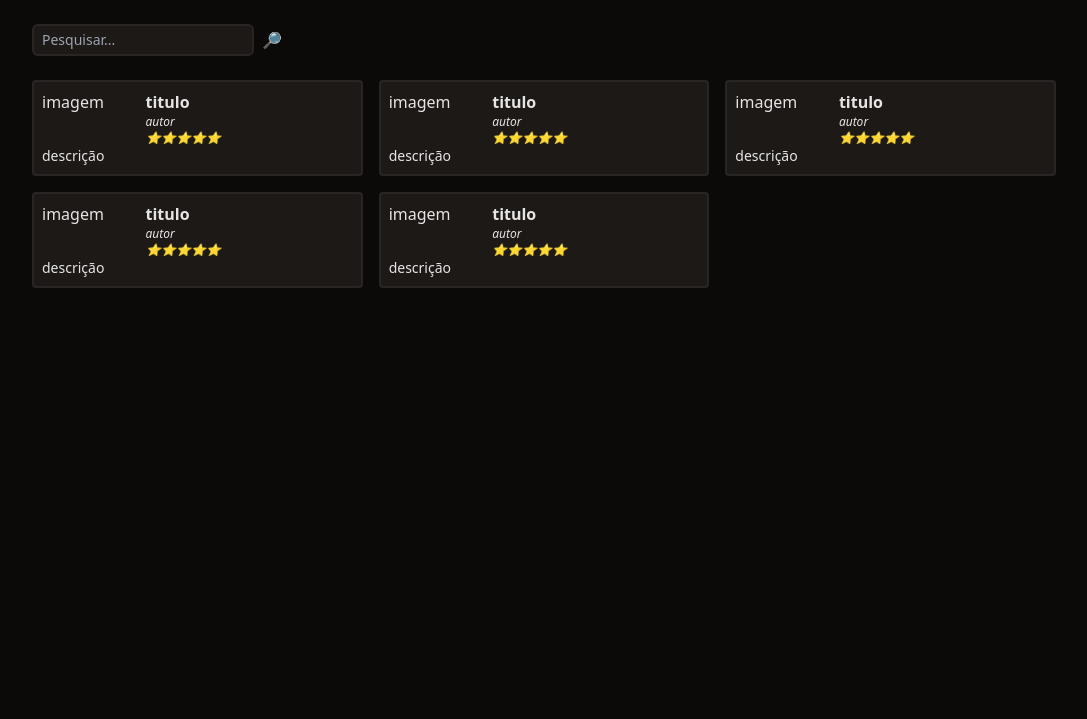
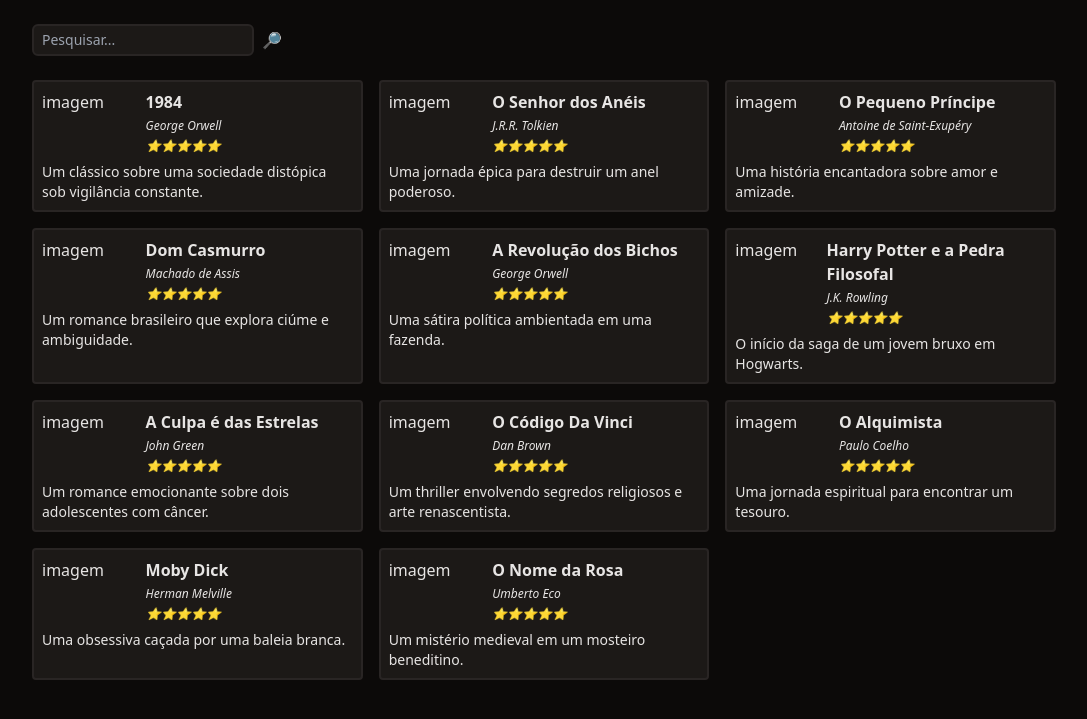
Before and after one commit to kerlonlh/Bookwise, a PHP site: page / in a window 1280 px wide. Shown: the part 60-779 px from the top of the page, without its empty margins (96-1183 px from the left). Run offline with PHP 8.4, Linux system fonts and the light colour scheme; some libraries are stand-ins or nearby versions.

```diff
--- /dev/null
+++ b/dados.php
@@ -0,0 +1,17 @@
+<?php
+$livros = [
+    ['id' => 1, 'titulo' => '1984', 'autor' => 'George Orwell', 'descricao' => 'Um clássico sobre uma sociedade distópica sob vigilância constante.'],
+    ['id' => 2, 'titulo' => 'O Senhor dos Anéis', 'autor' => 'J.R.R. Tolkien', 'descricao' => 'Uma jornada épica para destruir um anel poderoso.'],
+    ['id' => 3, 'titulo' => 'O Pequeno Príncipe', 'autor' => 'Antoine de Saint-Exupéry', 'descricao' => 'Uma história encantadora sobre amor e amizade.'],
+    ['id' => 4, 'titulo' => 'Dom Casmurro', 'autor' => 'Machado de Assis', 'descricao' => 'Um romance brasileiro que explora ciúme e ambiguidade.'],
+    ['id' => 5, 'titulo' => 'A Revolução dos Bichos', 'autor' => 'George Orwell', 'descricao' => 'Uma sátira política ambientada em uma fazenda.'],
+    ['id' => 6, 'titulo' => 'Harry Potter e a Pedra Filosofal', 'autor' => 'J.K. Rowling', 'descricao' => 'O início da saga de um jovem bruxo em Hogwarts.'],
+    ['id' => 7, 'titulo' => 'A Culpa é das Estrelas', 'autor' => 'John Green', 'descricao' => 'Um romance emocionante sobre dois adolescentes com câncer.'],
+    ['id' => 8, 'titulo' => 'O Código Da Vinci', 'autor' => 'Dan Brown', 'descricao' => 'Um thriller envolvendo segredos religiosos e arte renascentista.'],
+    ['id' => 9, 'titulo' => 'O Alquimista', 'autor' => 'Paulo Coelho', 'descricao' => 'Uma jornada espiritual para encontrar um tesouro.'],
+    ['id' => 10, 'titulo' => 'Moby Dick', 'autor' => 'Herman Melville', 'descricao' => 'Uma obsessiva caçada por uma baleia branca.'],
+    ['id' => 11, 'titulo' => 'O Nome da Rosa', 'autor' => 'Umberto Eco', 'descricao' => 'Um mistério medieval em um mosteiro beneditino.']
+];
+
+
+?>
--- a/index.php
+++ b/index.php
@@ -1,3 +1,8 @@
+<?php
+require 'dados.php';
+?>
+
+
 <!DOCTYPE html>
 <html lang="pt-BR">
 
@@ -31,71 +36,22 @@
         <!-- Lista de livros -->
         <section class="grid gap-4 grid-cols-1 md:grid-cols-2 lg:grid-cols-3">
             <!-- livro -->
+            <?php foreach($livros as $livro): ?>
                 <div class="p-2 rounded border-stone-800 border-2 bg-stone-900">
                     <div class="flex">
                         <div class="w-1/3">imagem</div>
-                    <div>
-                        <a href="/livro.php?" class="font-semibold hover:underline">titulo</a>
-                        <div class="text-xs italic">autor</div>
+                        <div class="space-y-1">
+                            <a href="/livro.php?id=<?=$livro['id']?>"
+                                class="font-semibold hover:underline"><?=$livro['titulo']?></a>
+                            <div class="text-xs italic"><?=$livro['autor']?></div>
                             <div class="text-xs italic">⭐⭐⭐⭐⭐</div>
                         </div>
                     </div>
-                <div class="text-sm">
-                    descrição
+                    <div class="text-sm mt-2">
+                        <?=$livro['descricao']?>
                     </div>
                 </div>
-            <div class="p-2 rounded border-stone-800 border-2 bg-stone-900">
-                <div class="flex">
-                    <div class="w-1/3">imagem</div>
-                    <div>
-                        <a href="/livro.php?" class="font-semibold hover:underline">titulo</a>
-                        <div class="text-xs italic">autor</div>
-                        <div class="text-xs italic">⭐⭐⭐⭐⭐</div>
-                    </div>
-                </div>
-                <div class="text-sm">
-                    descrição
-                </div>
-            </div>
-            <div class="p-2 rounded border-stone-800 border-2 bg-stone-900">
-                <div class="flex">
-                    <div class="w-1/3">imagem</div>
-                    <div>
-                        <a href="/livro.php?" class="font-semibold hover:underline">titulo</a>
-                        <div class="text-xs italic">autor</div>
-                        <div class="text-xs italic">⭐⭐⭐⭐⭐</div>
-                    </div>
-                </div>
-                <div class="text-sm">
-                    descrição
-                </div>
-            </div>
-            <div class="p-2 rounded border-stone-800 border-2 bg-stone-900">
-                <div class="flex">
-                    <div class="w-1/3">imagem</div>
-                    <div>
-                        <a href="/livro.php?" class="font-semibold hover:underline">titulo</a>
-                        <div class="text-xs italic">autor</div>
-                        <div class="text-xs italic">⭐⭐⭐⭐⭐</div>
-                    </div>
-                </div>
-                <div class="text-sm">
-                    descrição
-                </div>
-            </div>
-            <div class="p-2 rounded border-stone-800 border-2 bg-stone-900">
-                <div class="flex">
-                    <div class="w-1/3">imagem</div>
-                    <div>
-                        <a href="/livro.php?" class="font-semibold hover:underline">titulo</a>
-                        <div class="text-xs italic">autor</div>
-                        <div class="text-xs italic">⭐⭐⭐⭐⭐</div>
-                    </div>
-                </div>
-                <div class="text-sm">
-                    descrição
-                </div>
-            </div>
+            <?php endforeach; ?>
         </section>
     </main>
 </body>
```
Also changed, not shown: livro.php (+27 -2 lines). Lines whose indentation alone changed are shown as unchanged.
